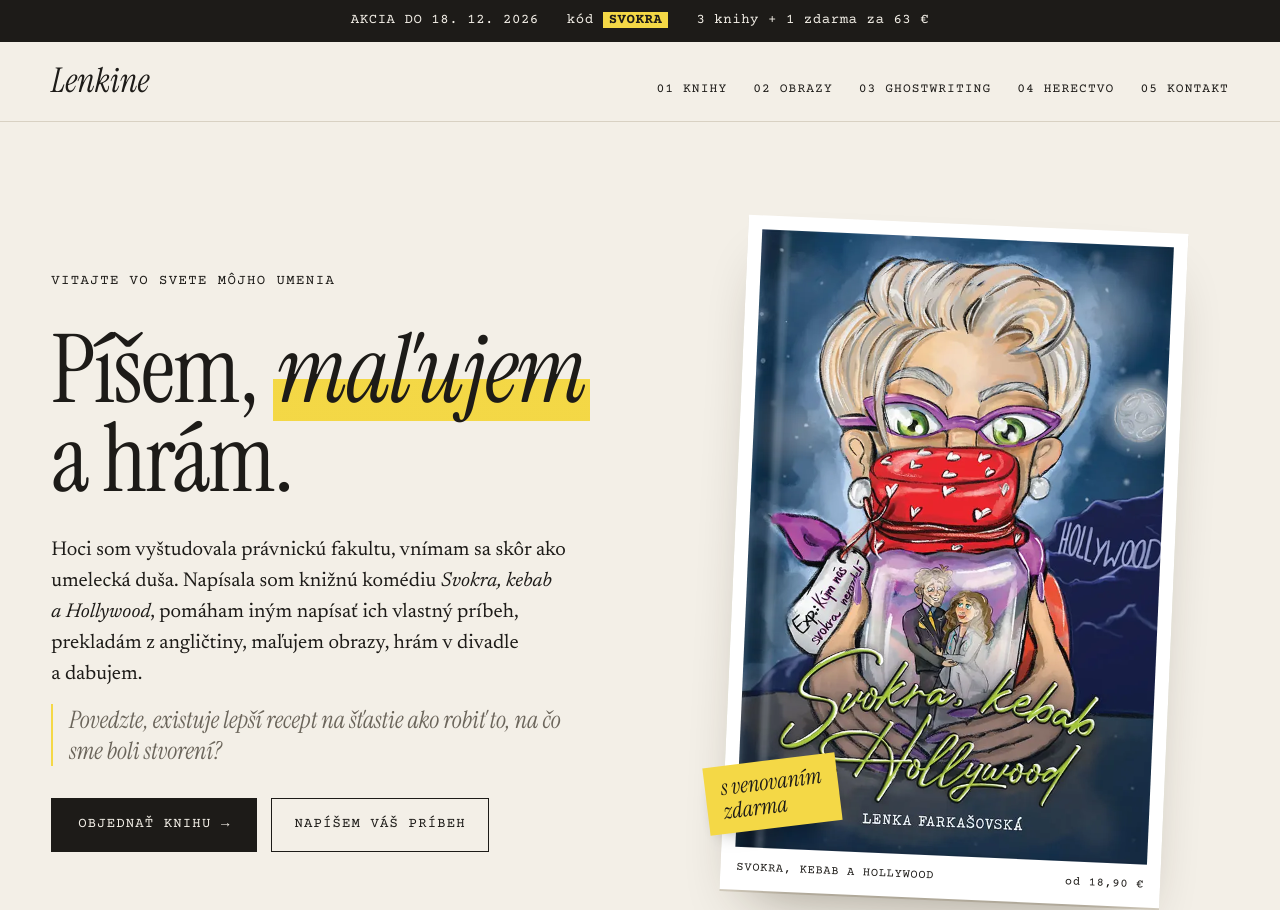
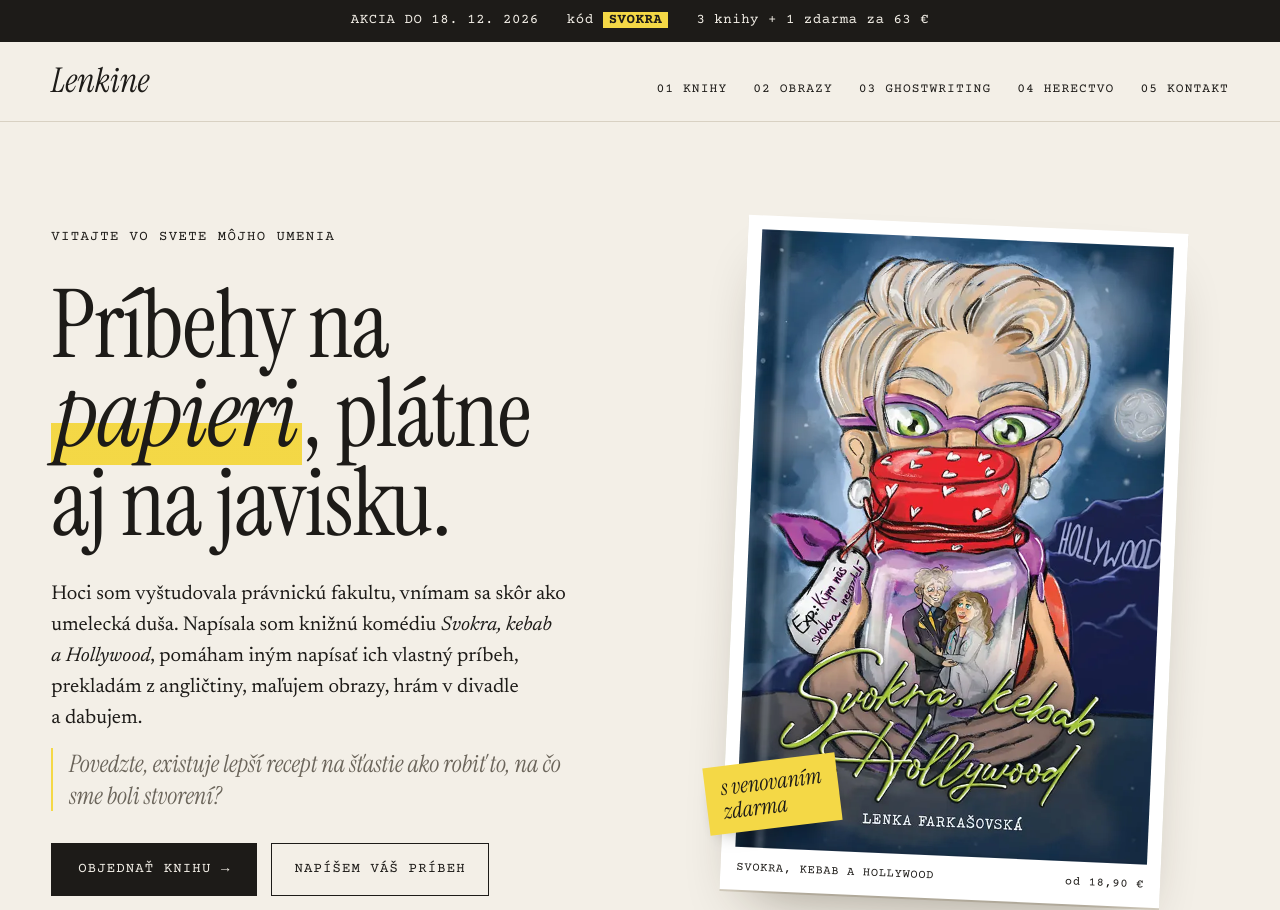
Before and after one commit to Jurgo88/lenkine.eu, a plain HTML site: page index.html in a window 1280 px wide. Shown: the top 910 px of the page. Drawn offline with nearby package versions, Linux system fonts and the light colour scheme.

Commit message:
Vrátiť pôvodný nadpis v úvode
Co-Authored-By: Claude Opus 5.5 <noreply@anthropic.com>
Claude-Session: https://claude.ai/code/session_01CypHJvW3ZDhZ611aGo9fWv

```diff
--- a/index.html
+++ b/index.html
@@ -53,7 +53,7 @@
   <section id="top" class="hero" aria-labelledby="hero-title">
     <div class="hero-copy">
       <div class="slug">VITAJTE VO SVETE MÔJHO UMENIA</div>
-      <h1 id="hero-title">Píšem, <em class="hl">maľujem</em> a hrám.</h1>
+      <h1 id="hero-title">Príbehy na <em class="hl">papieri</em>, plátne aj na javisku.</h1>
       <div class="intro">
         <p>Hoci som vyštudovala právnickú fakultu, vnímam sa skôr ako umelecká duša. Napísala som knižnú komédiu <em>Svokra, kebab a Hollywood</em>, pomáham iným napísať ich vlastný príbeh, prekladám z angličtiny, maľujem obrazy, hrám v divadle a dabujem.</p>
         <p class="intro-quote">Povedzte, existuje lepší recept na šťastie ako robiť to, na čo sme boli stvorení?</p>
```
